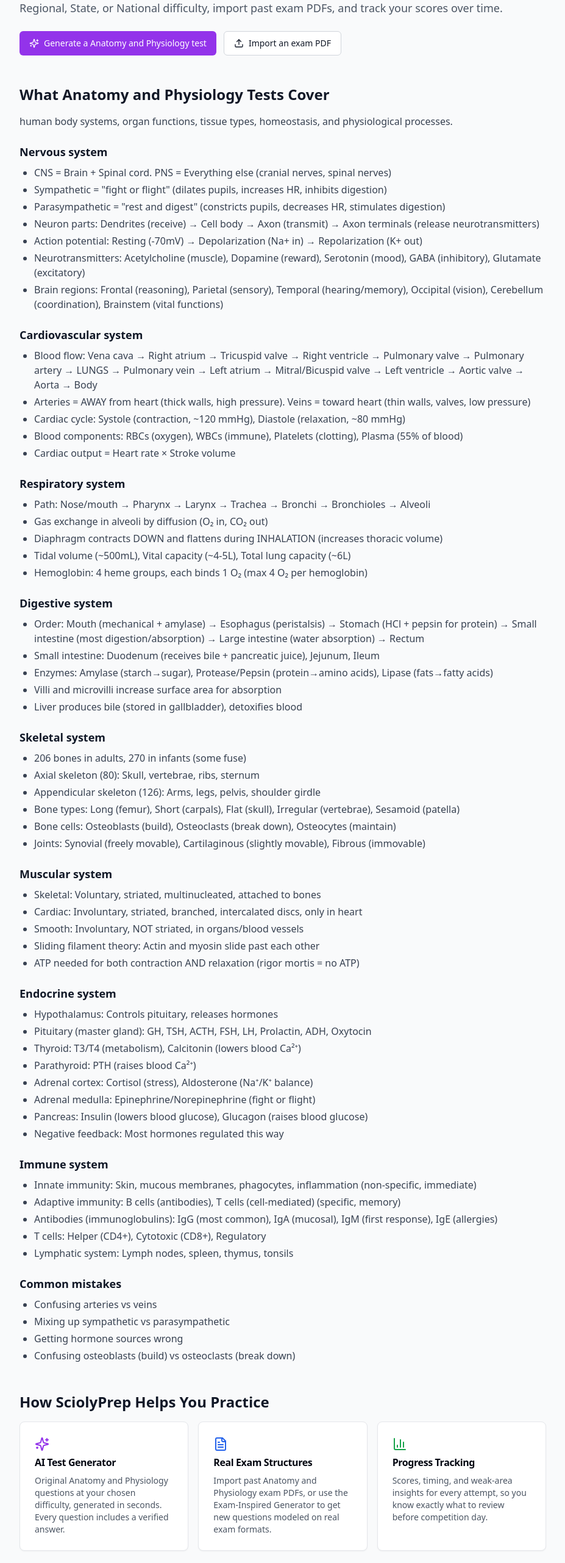
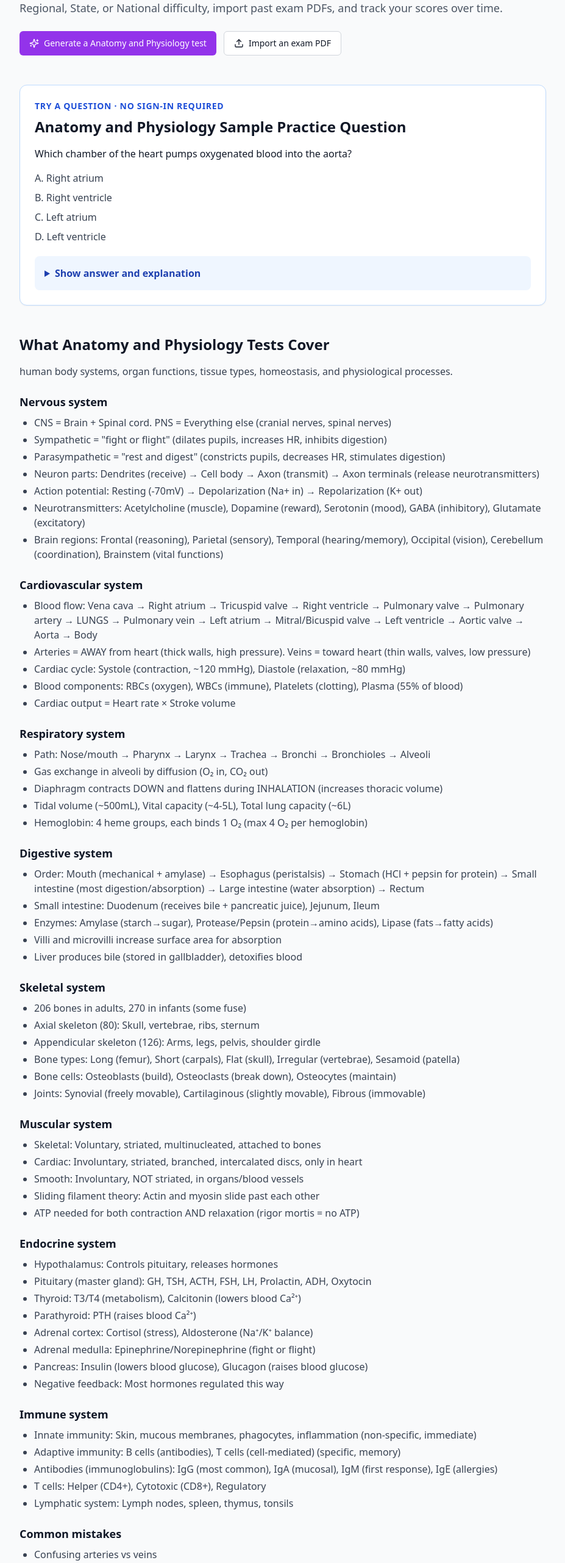
Before and after one commit to Blurjp/ScienceOlympiadTests, a Next.js app: page /events/anatomy-and-physiology in a window 1280 px wide. Shown: the part 234-2797 px from the top of the page at 61% size, without its empty margins (176-1103 px from the left). Built offline with nearby package versions, Linux system fonts and the light colour scheme; no server answers.

Commit message:
Improve practice event content and discovery

```diff
--- a/app/events/[topic]/page.tsx
+++ b/app/events/[topic]/page.tsx
@@ -7,6 +7,7 @@
 import { getSiteUrl } from '@/lib/site';
 import { DEFAULT_TOPICS } from '@/lib/default-topics';
 import { TOPIC_DESCRIPTIONS } from '@/lib/topic-descriptions';
+import { SAMPLE_QUESTIONS } from '@/lib/sample-questions';
 import { slugifyTopic, unslugifyTopic, topicDescriptionBlocks, eventFaq } from '@/lib/event-pages';
 import { CheckCircle2, FileText, Sparkles, Upload, BarChart3 } from 'lucide-react';
 
@@ -55,6 +56,7 @@
   const description = TOPIC_DESCRIPTIONS[topic] || `Practice questions for ${topic}.`;
   const blocks = topicDescriptionBlocks(description);
   const faq = eventFaq(topic);
+  const sample = SAMPLE_QUESTIONS[topic];
 
   // Show up to 6 related events for internal linking
   const related = DEFAULT_TOPICS.filter((t) => t !== topic).slice(0, 6);
@@ -116,6 +118,22 @@
           </Link>
         </div>
 
+        {sample && (
+          <section className="mt-12 rounded-xl border border-blue-200 bg-white p-6 shadow-sm" aria-labelledby="sample-heading">
+            <p className="text-sm font-semibold uppercase tracking-wider text-blue-700">Try a question · No sign-in required</p>
+            <h2 id="sample-heading" className="mt-2 text-2xl font-bold text-gray-900">{topic} Sample Practice Question</h2>
+            <p className="mt-4 font-medium text-gray-900">{sample.question}</p>
+            <ol className="mt-4 list-inside list-[upper-alpha] space-y-2 text-gray-700">
+              {sample.options.map((option) => <li key={option}>{option}</li>)}
+            </ol>
+            <details className="mt-5 rounded-lg bg-blue-50 p-4 text-gray-800">
+              <summary className="cursor-pointer font-semibold text-blue-800">Show answer and explanation</summary>
+              <p className="mt-3"><strong>Answer:</strong> {sample.answer}</p>
+              <p className="mt-2">{sample.explanation}</p>
+            </details>
+          </section>
+        )}
+
         {/* What's tested */}
         <section className="mt-12">
           <h2 className="text-2xl font-bold text-gray-900">What {topic} Tests Cover</h2>
@@ -156,8 +174,8 @@
                 <CardTitle className="text-base mt-2">AI Test Generator</CardTitle>
               </CardHeader>
               <CardContent className="text-sm text-gray-600">
-                Original {topic} questions at your chosen difficulty, generated in seconds.
-                Every question includes a verified answer.
+                Generate original {topic} questions at your chosen difficulty. AI-generated
+                questions and answers can contain mistakes, so check them against reliable sources.
               </CardContent>
             </Card>
             <Card>
--- a/app/events/page.tsx
+++ b/app/events/page.tsx
@@ -44,10 +44,9 @@
       <div className="mx-auto max-w-4xl px-4 py-12">
         <h1 className="text-4xl font-bold text-gray-900">Science Olympiad Event Practice Tests</h1>
         <p className="mt-4 text-lg text-gray-600">
-          Free, AI-generated practice tests for all {DEFAULT_TOPICS.length} major Science
-          Olympiad events across Divisions B and C. Each event page includes a study guide covering what the
-          test expects, plus practice tests at Invitational, Regional, State, and National
-          difficulty.
+          Explore Science Olympiad practice by event, including Anatomy and Physiology,
+          Astronomy, and Disease Detectives. Read topic guides and try sample questions
+          without signing in, or generate an AI practice test at your chosen difficulty.
         </p>
 
         <div className="mt-8 grid gap-4 sm:grid-cols-2">
--- a/app/page.tsx
+++ b/app/page.tsx
@@ -47,7 +47,7 @@
     },
     {
       q: 'How does the AI Science Olympiad test generator work?',
-      a: 'Pick an event, a difficulty (Invitational, Regional, State, or National), and the number of questions. SciolyPrep generates original multiple-choice questions with verified answers at that difficulty, then grades your answers with AI that accepts synonyms, abbreviations, and partial credit.',
+      a: 'Pick an event, a difficulty (Invitational, Regional, State, or National), and the number of questions. SciolyPrep generates multiple-choice questions and answers at that difficulty. AI-generated material can contain mistakes, so check answers against reliable sources.',
     },
     {
       q: 'Can I practice with real past Science Olympiad exams?',
--- a/components/home/home-page.tsx
+++ b/components/home/home-page.tsx
@@ -556,6 +556,13 @@
           <h1 className="text-2xl font-bold text-gray-900 mb-2">
             Create Your Science Olympiad Practice Tests
           </h1>
+          <p className="max-w-3xl text-gray-600">
+            Prepare for Science Olympiad with practice questions, event study guides, and imported exams.
+            Explore <Link href="/events" className="font-medium text-blue-700 underline hover:text-blue-900">practice tests and study guides by event</Link>, including
+            {' '}<Link href="/events/astronomy" className="text-blue-700 underline hover:text-blue-900">Astronomy</Link>,
+            {' '}<Link href="/events/anatomy-and-physiology" className="text-blue-700 underline hover:text-blue-900">Anatomy and Physiology</Link>, and
+            {' '}<Link href="/events/disease-detectives" className="text-blue-700 underline hover:text-blue-900">Disease Detectives</Link>.
+          </p>
         </div>
 
         {/* AI Test Generator Section */}
--- /dev/null
+++ b/lib/sample-questions.ts
@@ -0,0 +1,21 @@
+/** Short, original examples for visitors to try without signing in. */
+export const SAMPLE_QUESTIONS: Record<string, { question: string; options: string[]; answer: string; explanation: string }> = {
+  Astronomy: {
+    question: 'Two stars have the same luminosity. If Star B is twice as far away as Star A, how does its apparent brightness compare?',
+    options: ['Half as bright', 'One-quarter as bright', 'Twice as bright', 'Four times as bright'],
+    answer: 'One-quarter as bright',
+    explanation: 'Apparent brightness follows the inverse-square law. Doubling the distance reduces the received flux to 1/2², or one-quarter.',
+  },
+  'Anatomy and Physiology': {
+    question: 'Which chamber of the heart pumps oxygenated blood into the aorta?',
+    options: ['Right atrium', 'Right ventricle', 'Left atrium', 'Left ventricle'],
+    answer: 'Left ventricle',
+    explanation: 'The left ventricle pumps oxygenated blood through the aortic valve into the aorta, which distributes it to the body.',
+  },
+  'Disease Detectives': {
+    question: 'At a picnic, 30 of 60 people who ate potato salad became ill. What was the attack rate among those who ate it?',
+    options: ['30%', '50%', '60%', '90%'],
+    answer: '50%',
+    explanation: 'The attack rate in the exposed group is the number who became ill divided by the total who ate the salad: 30 ÷ 60 = 50%.',
+  },
+};
```
